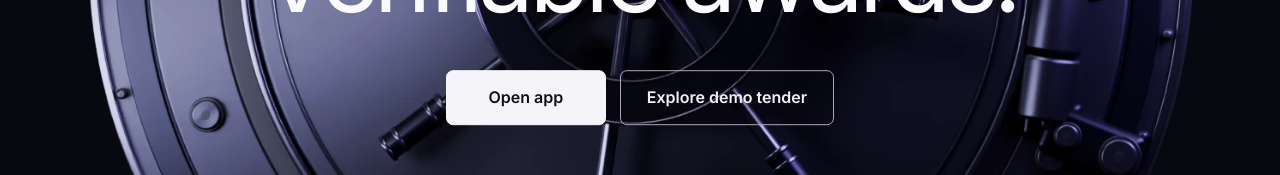
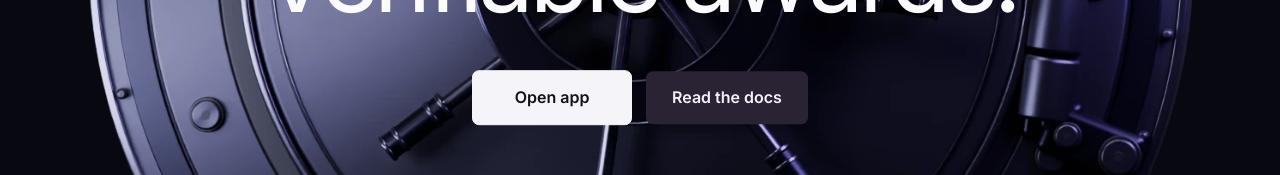
Before and after one commit to farouk-allani/sealedchoice, a Next.js app in the folder apps/web/: page / in a window 1280 px wide. Shown: the part 441-616 px from the top of the page. Built offline with nearby package versions, Linux system fonts and the light colour scheme; no server answers.

Commit message:
feat(web): link the docs from the landing hero; list the chosen tracks
The hero's secondary action scrolled to the section below it. It now opens
the documentation and is a solid surface button instead of a 1px outline.
README tracks now match the submission: privacy, security, realworld (D-044).

```diff
--- a/apps/web/src/app/landing.css
+++ b/apps/web/src/app/landing.css
@@ -206,14 +206,14 @@ button {
   background: #d6d1e0;
   border-color: #d6d1e0;
 }
-.button-outline {
+/* Secondary hero action: separated by a solid surface value, never an outline (CLAUDE.md rule 3). */
+.button-surface {
   color: #f3f1f7;
-  border: 1px solid #aea5bb;
-  background: #0a091140;
+  background: #2a2334;
   min-width: 190px;
 }
-.button-outline:hover {
-  background: #201b29;
+.button-surface:hover {
+  background: #3a3147;
 }
 .hero-bottom {
   position: absolute;
@@ -1190,7 +1190,7 @@ summary::-webkit-details-marker {
     padding: 14px 16px;
     border-radius: 5px;
   }
-  .button-outline {
+  .button-surface {
     min-width: 132px;
   }
   .hero-bottom {
--- a/apps/web/src/components/landing/hero.tsx
+++ b/apps/web/src/components/landing/hero.tsx
@@ -4,6 +4,7 @@ import Link from "next/link";
 import gsap from "gsap";
 import { ScrollTrigger } from "gsap/ScrollTrigger";
 import { CHAIN } from "../../config/evidence.ts";
+import { DOCS_URL } from "../../config/links.ts";
 import { BlenderVault } from "./blender-vault.tsx";
 
 export function Hero() {
@@ -55,8 +56,8 @@ export function Hero() {
             <Link href="/tenders" className="button button-light">
               Open app
             </Link>
-            <a href="#result" className="button button-outline">
-              Explore demo tender
+            <a href={DOCS_URL} className="button button-surface">
+              Read the docs
             </a>
           </div>
         </div>
```
Also changed, not shown: 1 other file (tests, documents, lock files or other folders).
